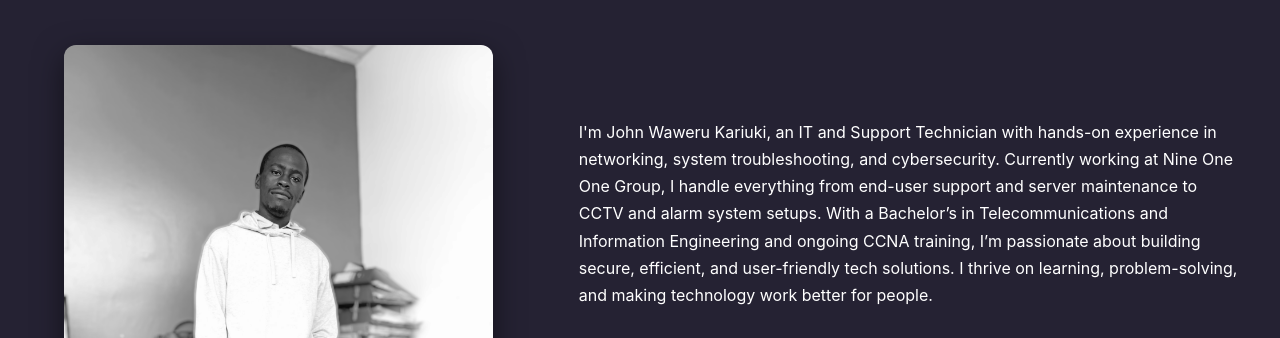
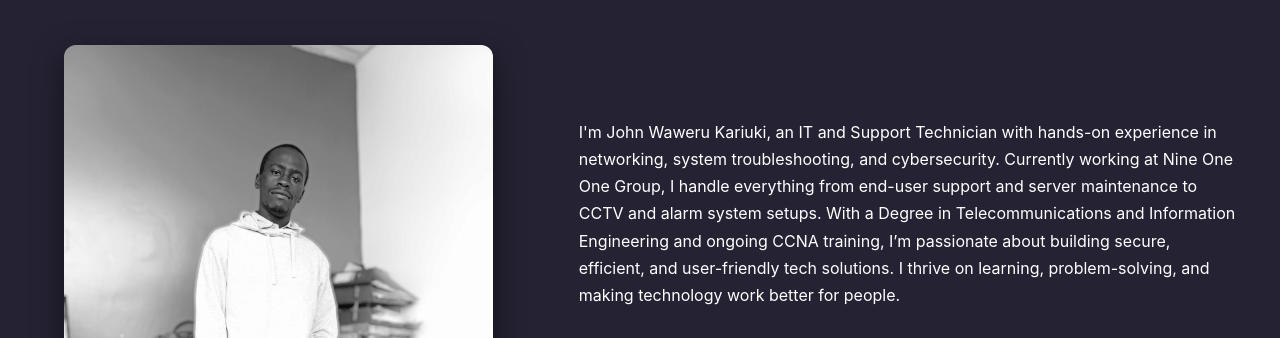
Before and after one commit to John-Waweru/John-Waweru.github.io, a plain HTML site: page index.html in a window 1280 px wide. Shown: the part 945-1283 px from the top of the page. Drawn offline with nearby package versions, Linux system fonts and the light colour scheme.

Commit message:
Update index.html

```diff
--- a/index.html
+++ b/index.html
@@ -101,7 +101,7 @@
                   <div class="col-md-6 col-lg-7">
                       <p style="color: white;">
                         I'm John Waweru Kariuki, an IT and Support Technician with hands-on experience in networking, system troubleshooting, and cybersecurity. Currently working at Nine One One Group, I handle everything from end-user support and server maintenance to CCTV and alarm system setups.
-                        With a Bachelor’s in Telecommunications and Information Engineering and ongoing CCNA training, I’m passionate about building secure, efficient, and user-friendly tech solutions. I thrive on learning, problem-solving, and making technology work better for people.
+                        With a Degree in Telecommunications and Information Engineering and ongoing CCNA training, I’m passionate about building secure, efficient, and user-friendly tech solutions. I thrive on learning, problem-solving, and making technology work better for people.
                       </p>
                       <p>
                         <ul class="profiles">
```
